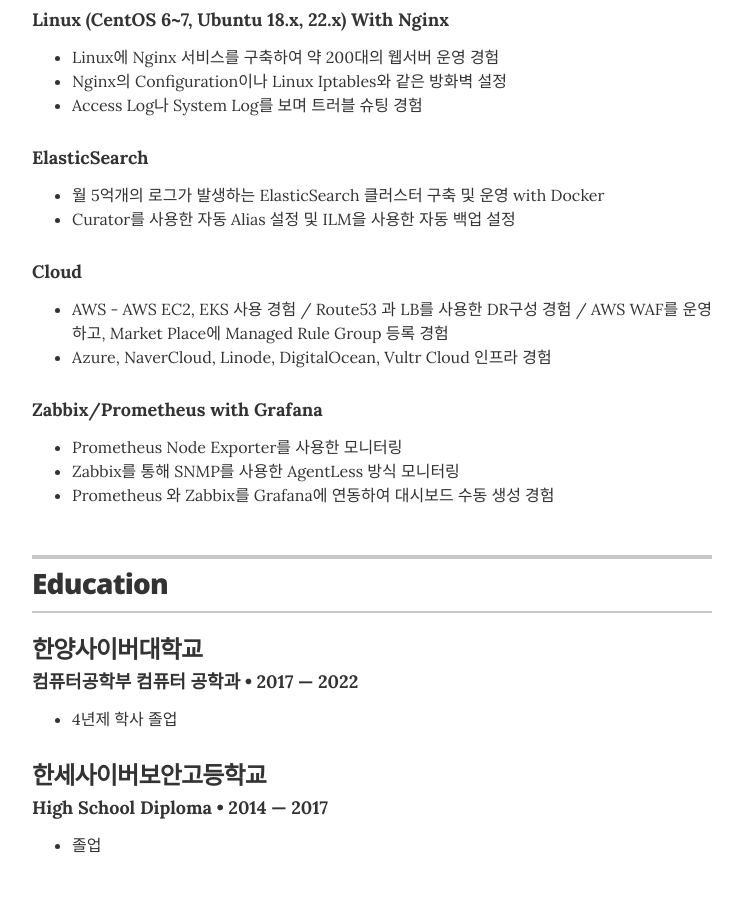
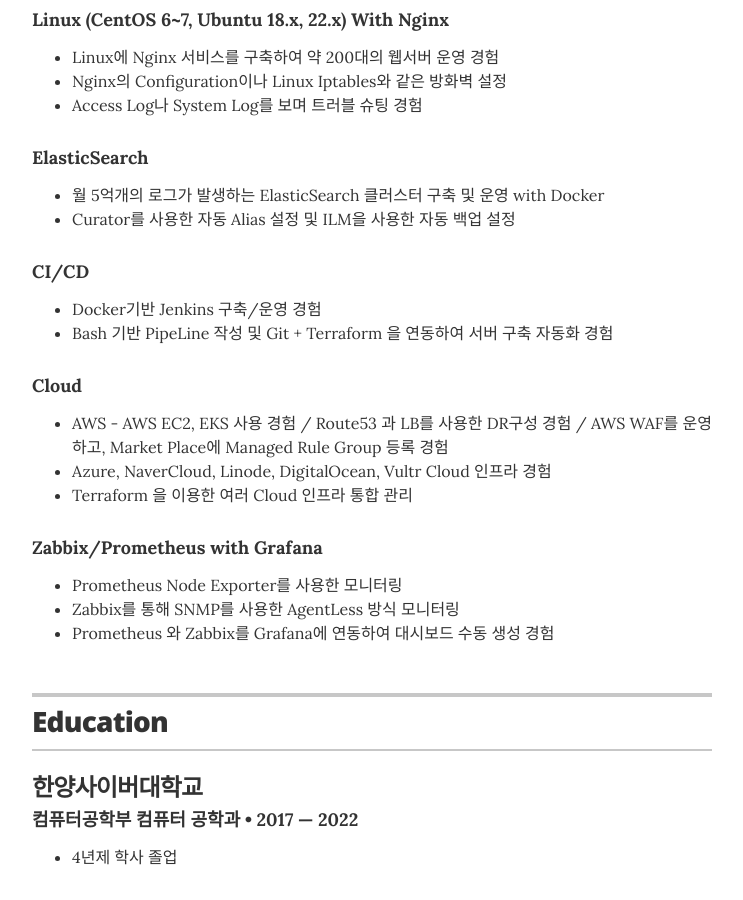
Before and after one commit to jbhunbb/jbhunbb.github.io, a Jekyll site: the page built from index.html, in a window 1280 px wide and 900 px high, scrolled down 1151 px. Shown: the whole window, without its empty margins (268-1011 px from the left). Built offline with Jekyll 4.4.1, drawn with Linux system fonts in a browser that asks for light colours.

Commit message:
Skills 추가

```diff
--- a/_data/skills.yml
+++ b/_data/skills.yml
@@ -9,8 +9,11 @@
 - skill: ElasticSearch
   description: <ul class="resume-item-list"><li>월 5억개의 로그가 발생하는 ElasticSearch 클러스터 구축 및 운영 with Docker</li><li>Curator를 사용한 자동 Alias 설정 및 ILM을 사용한 자동 백업 설정</li></ul>
 
+- skill: CI/CD
+  description: <ul class="resume-item-list"><li>Docker기반 Jenkins 구축/운영 경험</li><li>Bash 기반 PipeLine 작성 및 Git + Terraform 을 연동하여 서버 구축 자동화 경험</li></ul>
+
 - skill: Cloud
-  description: <ul class="resume-item-list"><li>AWS - AWS EC2, EKS 사용 경험 / Route53 과 LB를 사용한 DR구성 경험 / AWS WAF를 운영하고, Market Place에 Managed Rule Group 등록 경험</li><li>Azure, NaverCloud, Linode, DigitalOcean, Vultr Cloud 인프라 경험</li></ul>
+  description: <ul class="resume-item-list"><li>AWS - AWS EC2, EKS 사용 경험 / Route53 과 LB를 사용한 DR구성 경험 / AWS WAF를 운영하고, Market Place에 Managed Rule Group 등록 경험</li><li>Azure, NaverCloud, Linode, DigitalOcean, Vultr Cloud 인프라 경험</li><li>Terraform 을 이용한 여러 Cloud 인프라 통합 관리</li></ul>
 
 - skill: Zabbix/Prometheus with Grafana
   description: <ul class="resume-item-list"><li>Prometheus Node Exporter를 사용한 모니터링</li><li>Zabbix를 통해 SNMP를 사용한 AgentLess 방식 모니터링</li><li>Prometheus 와 Zabbix를 Grafana에 연동하여 대시보드 수동 생성 경험</li></ul>
```
